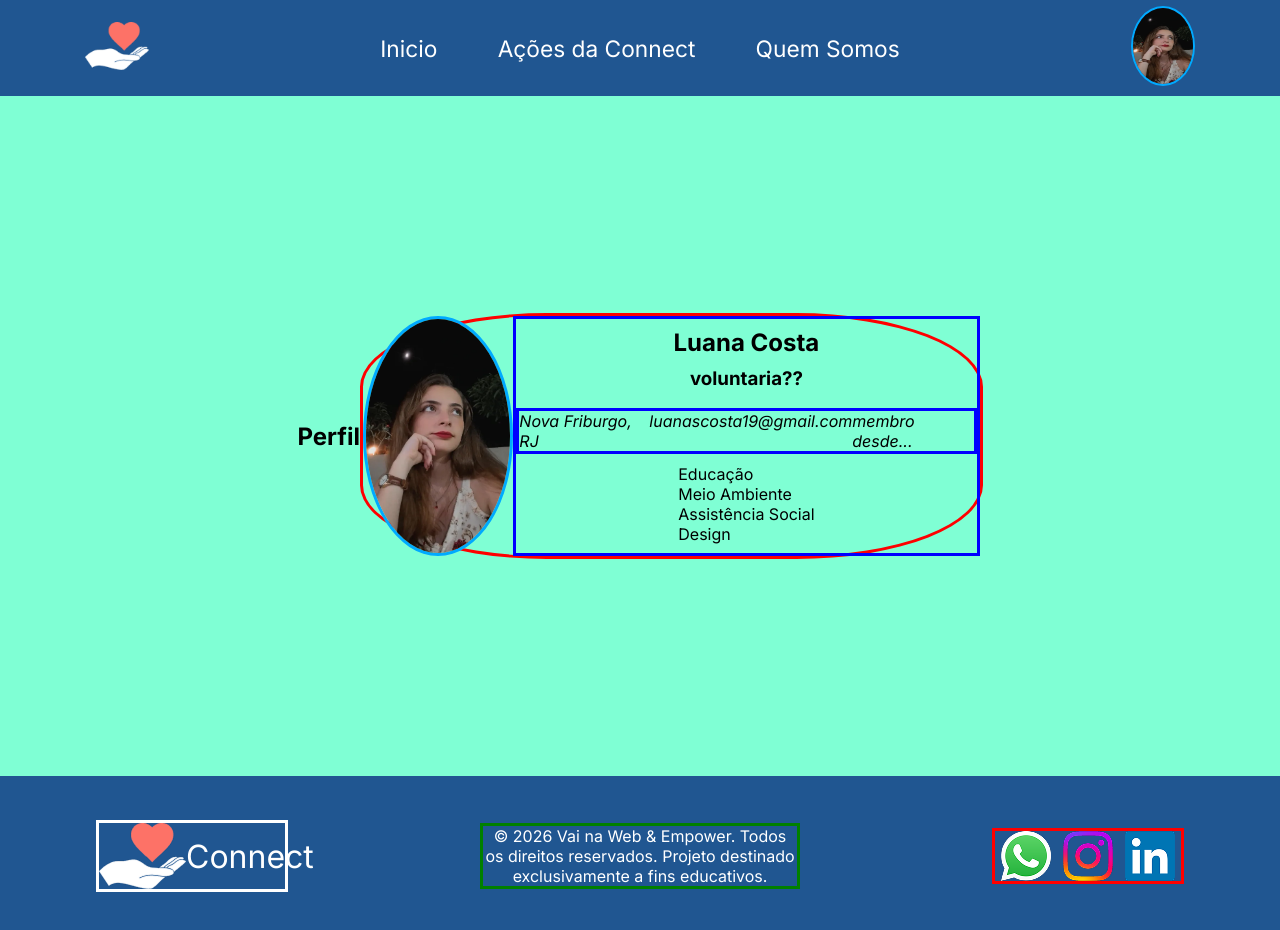
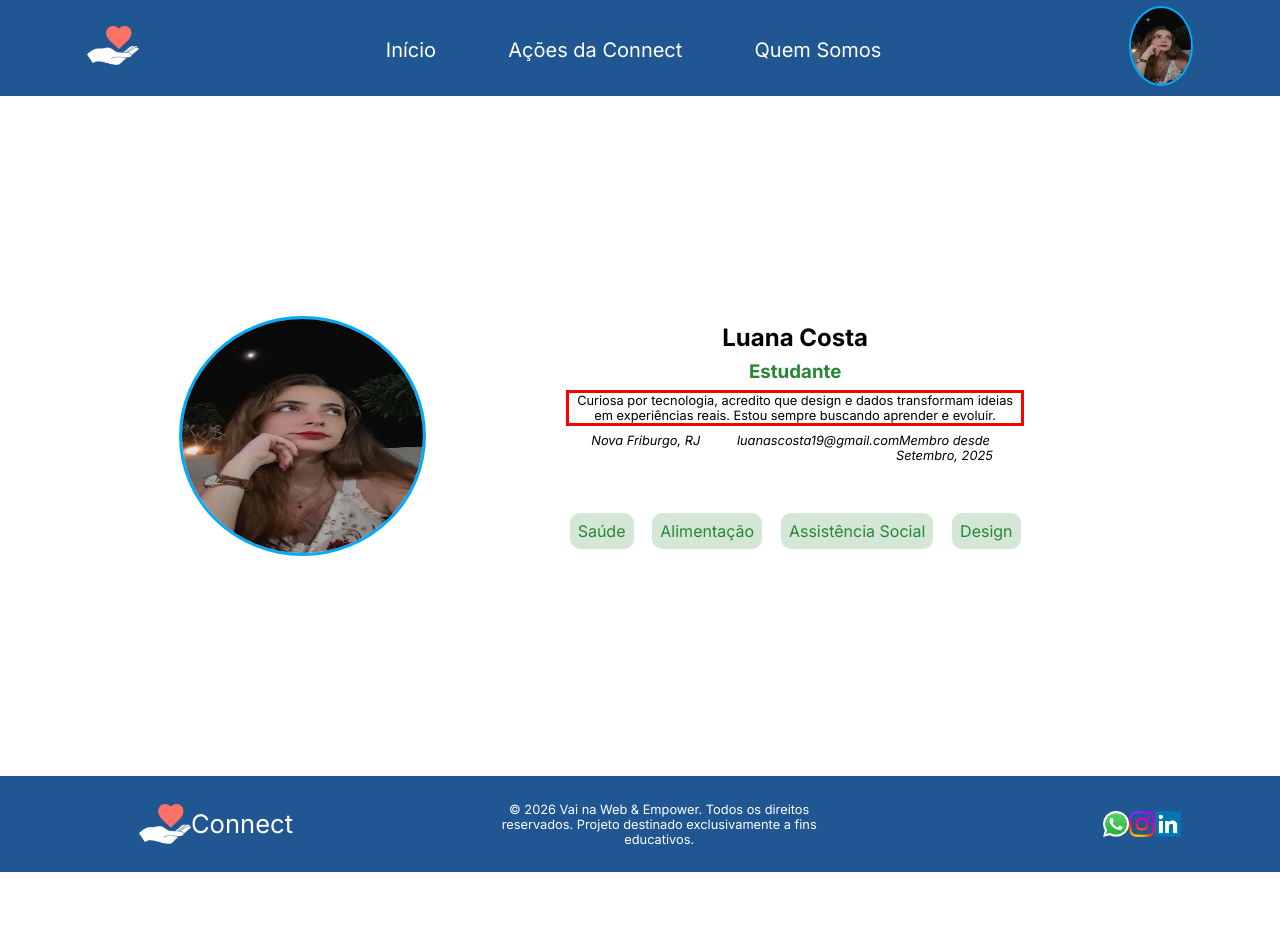
Before and after one commit to luanaeringercosta/desafioConnect, a React (Vite) app: page /perfil in a window 1280 px wide. Shown: the top 930 px of the page. After the commit the page ends 872 px from the top, so only its background shows below. Built offline with nearby package versions, Linux system fonts and the light colour scheme.

Commit message:
perfil, footer e navbar

```diff
--- a/src/components/Footer/Footer.jsx
+++ b/src/components/Footer/Footer.jsx
@@ -12,6 +12,7 @@ function Footer() {
       </div>
 
          <p>© 2026 Vai na Web & Empower. Todos os direitos reservados. Projeto destinado exclusivamente a fins educativos.</p>
+
       <nav className={styles.navFooter}>
         <img src={Whatsapp} alt="Logo do whatsapp" />
         <img src={Instagram} alt="Logo do instagram" />
--- a/src/components/Footer/Footer.module.scss
+++ b/src/components/Footer/Footer.module.scss
@@ -1,39 +1,43 @@
 footer {
     background-color: #205691;
     display: flex;
-    height: 20vh;
+    height: 12vh;
     justify-content: space-around;
     align-items: center;
     color:#ffffff;
 
 
 div{
-    border: solid;
+    //border: solid;
     display: flex;
-    width: 15%;
+    width: 6%;
     align-items: center;
     justify-content: space-around;
 }
-
+img{
+    width: 68%;
+}
 h2{
-    font-size: 2rem;
+    font-size: 1.6rem;
     font-weight: 400;
+}
 }
 
 p{
-    border: solid green;
-    width: 25%;
+    //border: solid green;
+    width: 26%;
     font-weight: 400%;
     text-align: center;
+    font-size: 0.8rem;
 }
 
-nav{
-    border: solid red;
-    width: 15%;
+.navFooter{
+    //border: solid red;
+    width: 3%;
     display: flex;
     justify-content: space-around;
 }
-}
+
 @media (min-width: 201px) and (max-width: 500px) {
    footer {
     flex-direction: column-reverse;
--- a/src/components/Navbar/Navbar.jsx
+++ b/src/components/Navbar/Navbar.jsx
@@ -1,9 +1,9 @@
 import { BrowserRouter, Routes, Route, Link } from "react-router-dom";
 
-import Inicio from "../Inicio/Inicio";
-import Acoes from "../AcoesDaConnect/AcoesDaConnect";
-import QuemSomos from "../QuemSomos/QuemSomos";
-import Perfil from "../Perfil/Perfil";
+import Inicio from "../Inicio/Inicio.jsx";
+import Acoes from "../AcoesDaConnect/AcoesDaConnect.jsx";
+import QuemSomos from "../QuemSomos/QuemSomos.jsx";
+import Perfil from "../Perfil/Perfil.jsx";
 
 import LogoTrabalho from "../../assets/logo.png";
 import FotoDoPerfil from "../../assets/perfil.jpg";
@@ -15,30 +15,35 @@ function Navbar() {
     return (
         <BrowserRouter>
 
-        <nav className= {styles.navBar}>
+        <nav className= {styles.navbar}>
             <Link to="/">
             <img className={styles.logo} src= {LogoTrabalho} alt="Logo" />
             </Link>
 
-            <ul>
-                <li> <Link to = "/"> </Link>Inicio</li>
-                <li> <Link to = "/acoes"> </Link>Ações da Connect</li>
-                <li> <Link to = "/quemSomos"> </Link>Quem Somos</li>
-            </ul>
+             <ul>
+          <li>
+            <Link to="/"> Início </Link>
+          </li>
+          <li>
+            <Link to="/acoes"> Ações da Connect</Link>
+          </li>
+          <li>
+            <Link to="/quemSomos"> Quem Somos </Link>
+          </li>
+        </ul>
+
              <Link to="/perfil">
             <img className={styles.imgPerfil} src= {FotoDoPerfil} alt="Perfil" />
             </Link>
         </nav>
 
-        <Routes>
-            <Route path ="/" element={<Inicio />}/>
-            <Route path ="/acoes" element= {<Acoes/>}/>
-            <Route path= "/quemSomos" element= {<QuemSomos/>}/>
-            <Route path = "/perfil" element= {<Perfil/>}/>
-
-
-        </Routes>
-        </BrowserRouter>
+         <Routes>
+        <Route path="/" element={<Inicio />} />
+        <Route path="/acoes" element={<Acoes />} />
+        <Route path="/quemSomos" element={<QuemSomos />} />
+        <Route path="/perfil" element={<Perfil />} />
+      </Routes>
+    </BrowserRouter>
     );
 }
 
--- a/src/components/Navbar/Navbar.module.scss
+++ b/src/components/Navbar/Navbar.module.scss
@@ -1,4 +1,4 @@
-.navBar{
+.navbar{
     background-color:#205691;
     display: flex;
     height: 12vh;
@@ -6,7 +6,7 @@
     justify-content: space-around;
 
     .logo{
-      width: 5vw;
+      width: 4vw;
     }
 
     ul{
@@ -17,6 +17,11 @@
         color: #ffffff;
         font-size: 1.42rem;
 
+  }
+
+  a{
+    color:#ffffff;
+    font-size: 1.25rem;
   }
 
 
@@ -37,6 +42,10 @@
       font-size: 0.85rem;
     }
 
+    a{
+      color:#ffffff;
+    }
+
 
     .logo {
       width: 10vw;
--- a/src/components/Perfil/Perfil.jsx
+++ b/src/components/Perfil/Perfil.jsx
@@ -5,25 +5,24 @@ import ImgPerfil from "../../assets/perfil.jpg";
 function Perfil () {
     return(
         <section className={styles.containerTelaPerfil}>
-        <h2>Perfil</h2>
-
         <article>
 
         <img src={ImgPerfil} alt="Foto de Pefil" />
         <div className={styles.cardInfo}>
             <h2>Luana Costa</h2>
-            <h3>voluntaria??</h3>
-            <p></p>
+            <h3>Estudante</h3>
+            <p className= {styles.paragrafoSobreMim}>
+                Curiosa por tecnologia, acredito que design e dados transformam ideias em experiências reais. Estou sempre buscando aprender e evoluir.</p>
 
             <address>
-                <p>Nova Friburgo, RJ</p>
-                <p>luanascosta19@gmail.com</p>
-                <p>membro desde...</p>
+                <p> Nova Friburgo, RJ </p>
+                <p> luanascosta19@gmail.com </p>
+                <p> Membro desde Setembro, 2025 </p>
             </address>
 
-        <ul>
-          <li>Educação</li>
-          <li>Meio Ambiente</li>
+        <ul className={styles.listaInteresses}>
+          <li>Saúde</li>
+          <li>Alimentação</li>
           <li>Assistência Social</li>
           <li>Design</li>
         </ul>
--- a/src/components/Perfil/Perfil.module.scss
+++ b/src/components/Perfil/Perfil.module.scss
@@ -1,5 +1,5 @@
 .containerTelaPerfil{
-    background-color: aquamarine;
+    background-color: #ffffff;
     display: flex;
     height: 85vh;
     justify-content: center;
@@ -7,8 +7,11 @@
 
     article{
         display: flex;
-        border: solid red;
-        border-radius: 30%;
+        border: #efeeea;
+        border-radius: 16px;
+        justify-content: space-around;
+        height: 50vh;
+        align-items: center;
 
         img{
             border-radius: 100%;
@@ -21,26 +24,37 @@
 }
 
 .cardInfo{
-    border: solid blue;
+    //border: solid blue;
     display: flex;
     flex-direction: column;
     justify-content: space-evenly;
     align-items: center;
+    width: 62%;
+    height: 30vh;
+
+    h3{
+       color: #278733;
+    }
 
     .paragrafoSobreMim{
         border: solid red;
         text-align: center;
+        width: 75%;
     }
 }
 
 address{
     display: flex;
-    justify-content: center;
-    border: solid blue;
+    justify-content: space-around;
+    //border: solid blue;
+    width: 35vw;
+    height:9vh ;
+    text-align: center;
+    flex-wrap: wrap;
 }
 
 .listaInteresses{
-    border: solid green;
+    //border: solid green;
     display: flex;
     width: 80%;
     justify-content: space-evenly;
@@ -50,6 +64,7 @@ address{
         background-color: #D4E7D6;
         padding: 0.5rem;
         color: #278733;
+        border-radius: 10px;
     }
 
 }
```
